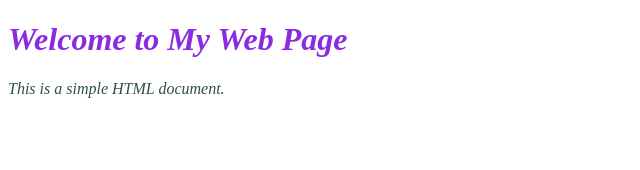
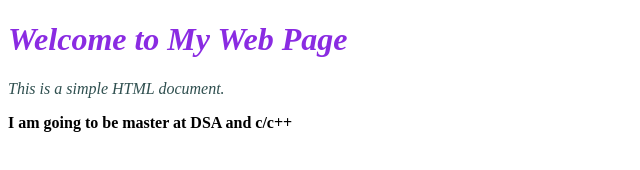
Before and after one commit to JayaPramodh/jayapramodh.github.io, a plain HTML site: page index.html in a window 1280 px wide. Shown: the whole page, without its empty margins (0-640 px from the left). Drawn offline with Linux system fonts and the light colour scheme.

Commit message:
added my goal to index and styles it

```diff
--- a/index.html
+++ b/index.html
@@ -8,5 +8,8 @@
     <body>
         <h1>Welcome to My Web Page</h1>
         <p>This is a simple HTML document.</p>
+        <div class="highlight">
+            <b>I am going to be master at DSA and c/c++</b>
+        </div>
     </body>
 </html>
--- a/styles.css
+++ b/styles.css
@@ -9,3 +9,7 @@ p {
     font-style: italic;
     color: darkslategray;
 }
+
+.highlight {
+    font-weight: bold;
+}
```
